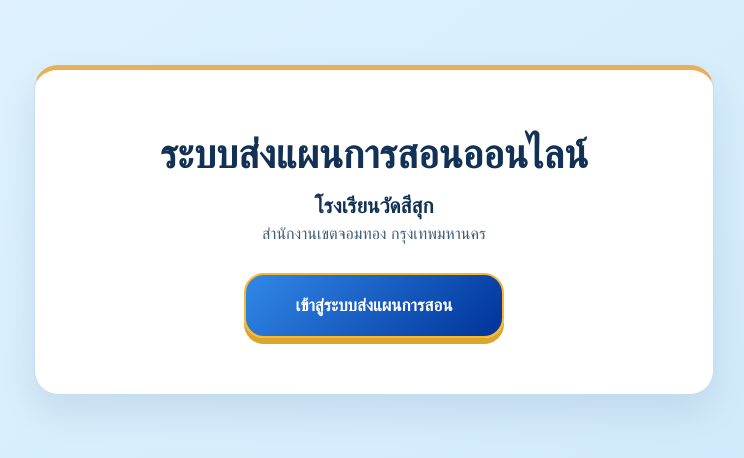
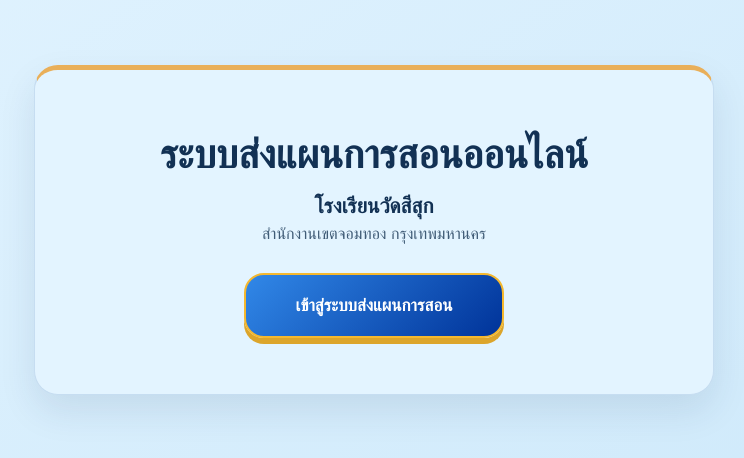
Before and after one commit to SeesukSchool/LPA, a plain HTML site: page index.html in a window 1280 px wide. Shown: the part 170-628 px from the top of the page, without its empty margins (266-1010 px from the left). Drawn offline with Linux system fonts and the light colour scheme.

Commit message:
index.html

```diff
--- a/index.html
+++ b/index.html
@@ -29,7 +29,7 @@
       width: min(100%, 680px);
       padding: clamp(28px, 6vw, 56px);
       text-align: center;
-      background: #ffffff;
+      background: #e3f4ff;
       border: 1px solid #c6ddf1;
       border-top: 5px solid #e9af59;
       border-radius: 24px;
```
